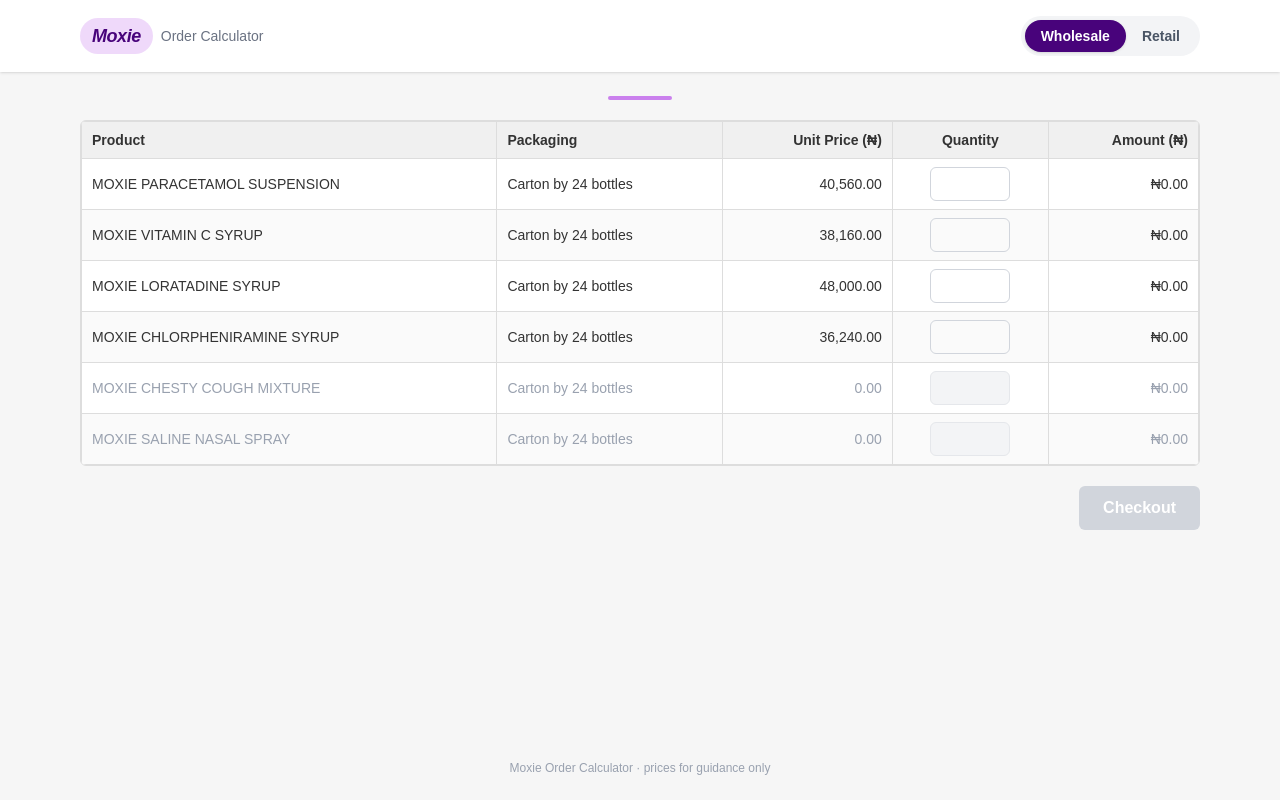
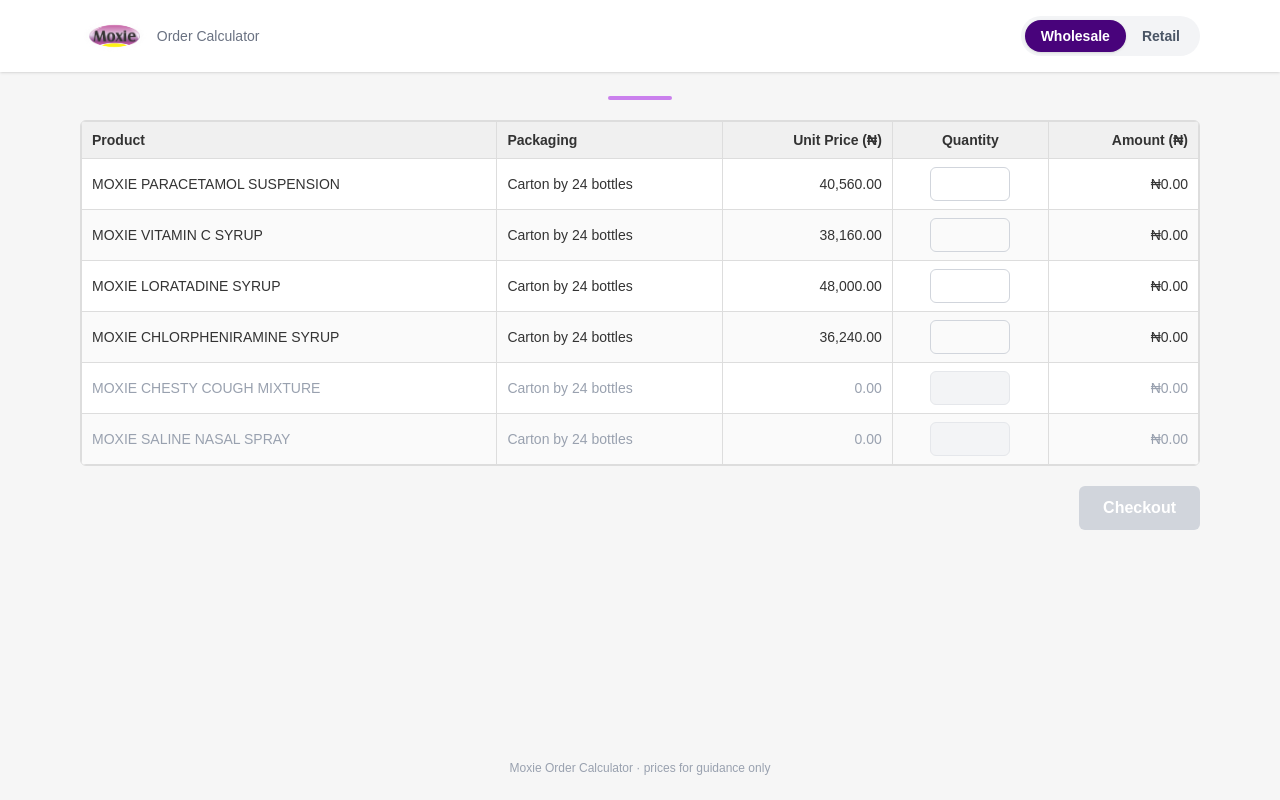
Before and after one commit to TettehSolomon/moxie-calc-app, a React (Vite) app: page / in a window 1280 px wide. Built offline with nearby package versions, Linux system fonts and the light colour scheme.

Commit message:
updated popup

```diff
--- a/src/App.jsx
+++ b/src/App.jsx
@@ -11,9 +11,8 @@
       <header className="bg-white shadow-sm">
         <div className="max-w-6xl mx-auto px-4 py-4 flex items-center justify-between">
           <div className="flex items-center gap-2">
-            <span className="inline-flex items-center justify-center rounded-full bg-moxie-accent/30 px-3 py-1">
-              <span className="text-moxie font-extrabold italic text-lg tracking-tight">Moxie</span>
-            </span>
+            {/* Logo lives in public/logo.webp — swap that file to change it */}
+            <img src="./logo.webp" alt="Moxie" className="h-9 w-auto" />
             <span className="hidden sm:inline text-sm text-gray-500">Order Calculator</span>
           </div>
 
--- a/src/CheckoutModal.jsx
+++ b/src/CheckoutModal.jsx
@@ -220,7 +220,7 @@
             <div className={SHOW_FORM ? 'md:col-span-2' : ''}>
               <div className="overflow-x-auto rounded-md" style={{ border: '1px solid #ddd' }}>
                 <table
-                  className="w-full min-w-0 md:min-w-[520px] text-[12px] sm:text-[13px] md:text-sm"
+                  className="popup-table w-full min-w-0 md:min-w-[520px] text-[12px] sm:text-[13px] md:text-sm"
                   style={{ borderCollapse: 'collapse' }}
                 >
                   <thead>
--- a/src/index.css
+++ b/src/index.css
@@ -18,6 +18,17 @@
   color: #333;
 }
 
+/* Checkout popup table: tighter cell padding on mobile so columns fit;
+   restores the full 8px/10px padding on laptop (>=768px). */
+.popup-table th, .popup-table td {
+  padding: 4px 6px !important;
+}
+@media (min-width: 768px) {
+  .popup-table th, .popup-table td {
+    padding: 8px 10px !important;
+  }
+}
+
 /* Purple row hover, mirroring the live Moxie table (#f5eaff) */
 .moxie-row:hover {
   background-color: #f5eaff !important;
```
Also changed, not shown: public/logo.webp (added), 4 other files (tests, documents, lock files or other folders).
